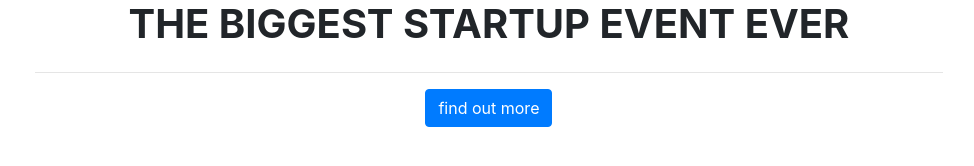
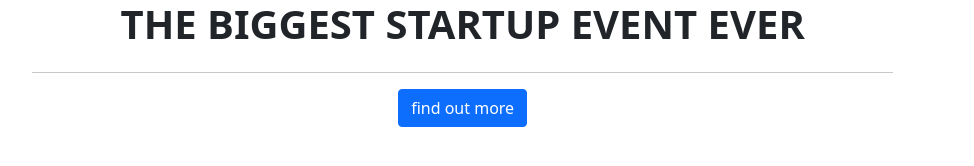
Before and after one commit to Imagi2rey/new1, a plain HTML site: page front.html in a window 1280 px wide. Shown: the whole page, without its empty margins (50-1024 px from the left). Drawn offline with nearby package versions, Linux system fonts and the light colour scheme; a web font is replaced by a local one.

Commit message:
Update front.html

```diff
--- a/front.html
+++ b/front.html
@@ -4,7 +4,8 @@
     <title>Startup</title>
     <meta charset="utf-8">
     <meta name="viewport" content="width=device-width,initial-scale=1, shrink-to-fit=no">
-    <link rel="stylesheet" type="text/css" href="bootstrap/css/bootstrap.css">
+<!--     <link rel="stylesheet" type="text/css" href="bootstrap/css/bootstrap.css"> -->
+    <link href="https://cdn.jsdelivr.net/npm/bootstrap@5.1.3/dist/css/bootstrap.min.css" rel="stylesheet" integrity="sha384-1BmE4kWBq78iYhFldvKuhfTAU6auU8tT94WrHftjDbrCEXSU1oBoqyl2QvZ6jIW3" crossorigin="anonymous">
     <link rel="stylesheet" type="text/css" href="front.css">
     <link rel="preconnect" href="https://fonts.googleapis.com">
     <link rel="preconnect" href="https://fonts.gstatic.com" crossorigin>
```
